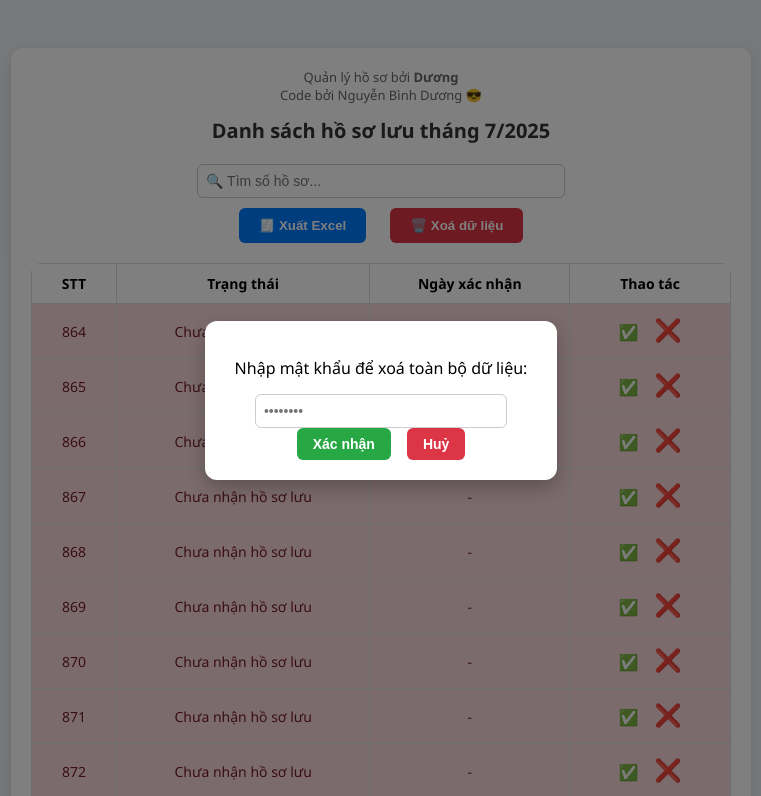
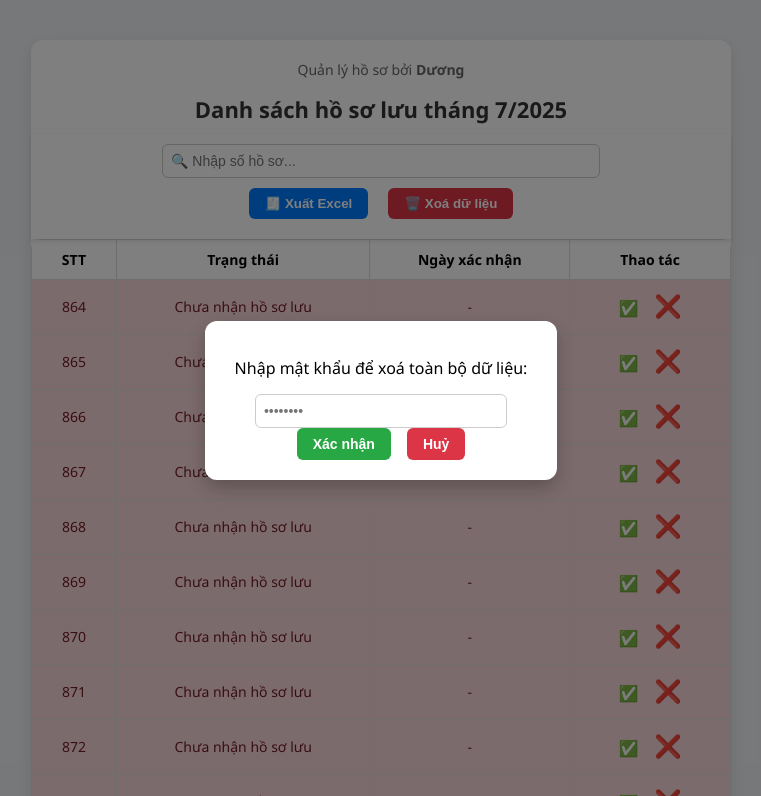
Before and after one commit to duongbinhnz/danh-sach-chung-thuc, a plain HTML site: page index.html in a window 1280 px wide. Both pictures are taken after a click on the button "🗑️ Xoá dữ liệu". Shown: the top 796 px of the page, without its empty margins (259-1020 px from the left). Drawn offline with Linux system fonts and the light colour scheme.

Commit message:
Update index.html

```diff
--- a/index.html
+++ b/index.html
@@ -1,71 +1,99 @@
 <!DOCTYPE html>
 <html lang="vi">
-<head><meta charset="UTF-8"><title>Danh sách hồ sơ lưu tháng 7/2025</title>
+<head><meta charset="UTF-8"><title>Quản lý hồ sơ tháng 7/2025</title>
 <style>
-  html {
-  overflow-y: scroll;
+  html { overflow-y: scroll; }
+  body, button, input { cursor: pointer; margin: 0; padding: 0; }
+  body { font-family:'Segoe UI'; background:#f0f2f5; display:flex; flex-direction:column; align-items:center; }
+  .container { background:#fff; padding-bottom:40px; border-radius:12px; box-shadow:0 5px 15px rgba(0,0,0,0.1); width:90%; max-width:700px; margin-top:40px; }
+  .header-info { text-align:center; margin:20px 0 10px; font-size:14px; color:#666; }
+  h1 { text-align:center; font-size:22px; color:#333; margin-bottom:10px; }
+
+  .sticky-bar {
+    position: sticky; top: 0; background: #fff;
+    padding: 10px 0; z-index: 10;
+    box-shadow: 0 2px 4px rgba(0,0,0,0.1);
   }
 
-body {
-  font-family: 'Segoe UI';
-  background: #f0f2f5;
-  padding: 40px;
-  display: flex;
-  align-items: center;
-  flex-direction: column;
+  .search-box { text-align:center; margin-bottom:10px; }
+  #searchInput {
+    width: 60%; padding:8px; border:1px solid #ccc; border-radius:6px;
+    font-size:14px;
   }
 
-.container {
-  background: #fff;
-  padding: 20px;
-  border-radius: 12px;
-  box-shadow: 0 5px 15px rgba(0,0,0,0.1);
-  width: 90%;
-  max-width: 700px;
-  margin: 0 auto;
+  .button-row { text-align:center; margin-bottom:10px; }
+  .action-btn {
+    padding: 8px 16px; margin:0 8px;
+    border:none; color:#fff; border-radius:6px;
+    font-weight:bold; transition:background .2s;
   }
-  body, button, input { cursor: pointer; }
-  body { font-family:'Segoe UI'; background:#f0f2f5; padding:40px; display:flex; flex-direction:column; align-items:center; }
-  .container { background:#fff; padding:20px; border-radius:12px; box-shadow:0 5px 15px rgba(0,0,0,0.1); width:90%; max-width:700px; }
-  .header-info { text-align:center; margin-bottom:10px; font-size:13px; color:#666; }
-  h1 { text-align:center; margin-bottom:20px; font-size:20px; color:#333; }
-  .search-box { text-align:center; margin-bottom:10px; }
-  #searchInput { width:50%; padding:8px; border:1px solid #ccc; border-radius:6px; font-size:14px; }
-  .button-row { text-align:center; margin-bottom:20px; }
-  .action-btn { padding:10px 20px; margin:0 10px; border:none; color:#fff; border-radius:6px; font-weight:bold; transition:background .2s; }
-  .action-btn.export { background:#007bff; } .action-btn.export:hover { background:#0056b3; }
-  .action-btn.danger { background:#dc3545; } .action-btn.danger:hover { background:#a72836; }
-  table { width:100%; border-collapse:collapse; font-size:14px; border-radius:10px; overflow:hidden; opacity:0; transition:opacity .5s; }
+  .action-btn.export { background:#007bff; }
+  .action-btn.export:hover { background:#0056b3; }
+  .action-btn.danger { background:#dc3545; }
+  .action-btn.danger:hover { background:#a72836; }
+
+  table { width:100%; border-collapse:collapse; font-size:14px;
+    border-radius:10px; overflow:hidden; opacity:0;
+    transition:opacity .5s;
+  }
   th, td { padding:10px; border:1px solid #ddd; text-align:center; white-space:nowrap; }
   tbody tr:nth-child(even):not(.received):not(.not-received) { background:#f9f9f9; }
   tr.received { background:#d4edda !important; color:#155724; }
   tr.not-received { background:#f8d7da !important; color:#721c24; }
   tbody tr:hover { background:#e8f0fe !important; }
-  .btn { font-size:16px; padding:4px 8px; border:none; background:none; transition:transform .2s, opacity .2s; }
-  .selected { transform:scale(1.3); } .disabled { opacity:.5; pointer-events:none; }
+
+  .btn { font-size:16px; padding:4px 8px; border:none; background:none; transition:transform .2s,opacity .2s; }
+  .selected { transform:scale(1.3); }
+  .disabled { opacity:.5; pointer-events:none; }
   .default-cross { font-size:22px; }
-  .modal { display:none; position:fixed; z-index:999; left:0;top:0;width:100%;height:100%;background:rgba(0,0,0,0.5);align-items:center;justify-content:center; }
-  .modal-content { background:#fff;padding:20px 30px;border-radius:12px;text-align:center;box-shadow:0 8px 20px rgba(0,0,0,0.25);animation:fadeIn .3s; }
-  .modal-content p { font-size:16px;margin-bottom:15px; }
-  .modal-buttons button { padding:8px 16px; margin:0 8px; border:none; border-radius:6px; font-size:14px; font-weight:bold; cursor:pointer; }
-  .confirm-btn { background:#28a745; color:#fff; } .cancel-btn { background:#dc3545; color:#fff; }
-  input[type="password"] { padding:8px; width:80%; border:1px solid #ccc; font-size:14px; border-radius:6px; }
-  .skeleton { animation:shimmer 1.5s infinite; background:linear-gradient(to right,#eee 8%,#ddd 18%,#eee 33%); background-size:800px 104px; }
-  .skeleton-row td { height:20px; border-color:transparent; background:#eee; }
-  @keyframes shimmer { 0%{background-position:-800px 0} 100%{background-position:800px 0} }
-  @keyframes fadeIn { from{transform:scale(.95);opacity:0} to{transform:scale(1);opacity:1} }
+
+  .modal { display:none; position:fixed; z-index:999; left:0;top:0;
+    width:100%;height:100%; background:rgba(0,0,0,0.5);
+    align-items:center; justify-content:center;
+  }
+  .modal-content { background:#fff; padding:20px 30px; border-radius:12px;
+    text-align:center; box-shadow:0 8px 20px rgba(0,0,0,0.25);
+    animation:fadeIn .3s;
+  }
+  .modal-content p { font-size:16px; margin-bottom:15px; }
+  .modal-buttons button {
+    padding:8px 16px; margin:0 8px; border:none;
+    border-radius:6px; font-size:14px; font-weight:bold; cursor:pointer;
+  }
+  .confirm-btn { background:#28a745; color:#fff; }
+  .cancel-btn { background:#dc3545; color:#fff; }
+  input[type="password"] { padding:8px; width:80%; border:1px solid #ccc;
+    font-size:14px; border-radius:6px;
+  }
+
+  .skeleton { animation:shimmer 1.5s infinite;
+    background:linear-gradient(to right,#eee 8%,#ddd 18%,#eee 33%);
+    background-size:800px 104px;
+  }
+  .skeleton-row td {
+    height:20px; border-color:transparent; background:#eee;
+  }
+  @keyframes shimmer {
+    0%{background-position:-800px 0} 100%{background-position:800px 0}
+  }
+  @keyframes fadeIn {
+    from{transform:scale(.95);opacity:0} to{transform:scale(1);opacity:1}
+  }
 </style>
 </head>
 <body>
   <div class="container">
-  <div class="header-info">Quản lý hồ sơ bởi <strong>Dương</strong><br><span>Code bởi Nguyễn Bình Dương 😎</span></div>
+    <div class="header-info">Quản lý hồ sơ bởi <strong>Dương</strong></div>
     <h1>Danh sách hồ sơ lưu tháng 7/2025</h1>
 
-  <div class="search-box"><input id="searchInput" placeholder="🔍 Tìm số hồ sơ..." oninput="filterTable()"></div>
-
+    <div class="sticky-bar">
+      <div class="search-box">
+        <input id="searchInput" type="number" placeholder="🔍 Nhập số hồ sơ..." oninput="filterTable()">
+      </div>
       <div class="button-row">
         <button class="action-btn export" onclick="exportToExcel()">🧾 Xuất Excel</button>
         <button class="action-btn danger" onclick="promptReset()">🗑️ Xoá dữ liệu</button>
+      </div>
     </div>
 
     <div><table id="list"><thead><tr><th>STT</th><th>Trạng thái</th><th>Ngày xác nhận</th><th>Thao tác</th></tr></thead><tbody></tbody></table></div>
@@ -76,103 +104,97 @@ body {
 
   <script src="https://cdn.sheetjs.com/xlsx-latest/package/dist/xlsx.full.min.js"></script>
   <script>
-// Fake server API
-function fetchServerData() {
-  return new Promise(res => setTimeout(() => {
-    const data = JSON.parse(localStorage.getItem("hoso_status")) || {};
-    res(data);
-  }, 500));
-}
-
     let tbody = document.querySelector("#list tbody"), saved = {};
     let pending = null;
 
-document.getElementById("confirmYes").onclick = () => { pending && pending(); closeModal("confirmModal"); };
-document.getElementById("confirmNo").onclick = () => closeModal("confirmModal");
+    document.getElementById("confirmYes").onclick = ()=>{ pending && pending(); closeModal("confirmModal"); };
+    document.getElementById("confirmNo").onclick = ()=> closeModal("confirmModal");
     function showModal(msg, cb){ document.getElementById("confirmText").textContent=msg; openModal("confirmModal"); pending=cb; }
     function openModal(id){ document.getElementById(id).style.display="flex"; }
     function closeModal(id){ document.getElementById(id).style.display="none"; }
     function promptReset(){ document.getElementById("passwordInput").value=""; openModal("passwordModal"); }
     function closePasswordModal(){ closeModal("passwordModal"); }
     function confirmReset(){
-  if (document.getElementById("passwordInput").value === atob("dHVuZ2R1b25naGo=")) {
+      if(document.getElementById("passwordInput").value===atob("dHVuZ2R1b25naGo=")){
         localStorage.removeItem("hoso_status");
         location.reload();
       } else alert("Sai mật khẩu!");
     }
 
     function createSkeleton(n=10){
-  tbody.innerHTML = "";
+      tbody.innerHTML="";
       for(let i=0;i<n;i++){
-    let tr = document.createElement("tr");
-    tr.className="skeleton-row";
-    for(let j=0;j<4;j++){ let td = document.createElement("td"); td.className="skeleton"; tr.appendChild(td);}
+        let tr=document.createElement("tr"); tr.className="skeleton-row";
+        for(let j=0;j<4;j++){ let td=document.createElement("td"); td.className="skeleton"; tr.appendChild(td); }
         tbody.appendChild(tr);
       }
     }
 
-function loadData(data) {
-  saved = data;
-  tbody.innerHTML = "";
+    function loadData() {
+      saved = JSON.parse(localStorage.getItem("hoso_status"))||{};
+      tbody.innerHTML="";
       for(let i=864;i<=1000;i++){
-    const id = "stt_"+i, sv = saved[id];
-    const type = sv?sv.type:"not-received";
-    const date = sv?sv.date:"-";
+        const id="stt_"+i;
+        const sv = saved[id];
+        const type=sv ? sv.type : "not-received";
+        const date=sv ? sv.date : "-";
         let tr = document.createElement("tr");
         tr.classList.add(type);
-    tr.innerHTML = `<td>${i}</td><td class="status">${type=="received"? "Đã nhận hồ sơ lưu":"Chưa nhận hồ sơ lưu"}</td><td class="date">${date}</td><td><button class="btn tick">✅</button><button class="btn cross default-cross">❌</button></td>`;
+        tr.innerHTML=`<td>${i}</td><td class="status">${type==="received"?"Đã nhận hồ sơ lưu":"Chưa nhận hồ sơ lưu"}</td><td class="date">${date}</td><td><button class="btn tick">✅</button><button class="btn cross default-cross">❌</button></td>`;
         const tick=tr.querySelector(".tick"), cross=tr.querySelector(".cross");
         const statusCell=tr.querySelector(".status"), dateCell=tr.querySelector(".date");
-    const apply = (tp, tm=null) => {
-      const now = tm||new Date().toLocaleString("vi-VN");
-      statusCell.textContent = tp=="received"?"Đã nhận hồ sơ lưu":"Chưa nhận hồ sơ lưu";
-      dateCell.textContent = now;
-      if(tp=="received"){ tr.classList.add("received"); tick.classList.add("selected","disabled"); cross.classList.add("disabled"); }
+
+        const apply=(tp, tm=null)=>{
+          const now=tm||new Date().toLocaleString("vi-VN");
+          statusCell.textContent=tp==="received"? "Đã nhận hồ sơ lưu":"Chưa nhận hồ sơ lưu";
+          dateCell.textContent=now;
+          if(tp==="received"){ tr.classList.add("received"); tick.classList.add("selected","disabled"); cross.classList.add("disabled"); }
           else { tr.classList.add("not-received"); cross.classList.add("selected"); }
-      saved[id] = {type:tp, date:now};
+          saved[id]={type:tp, date:now};
           localStorage.setItem("hoso_status", JSON.stringify(saved));
         };
-    tick.onclick = ()=>showModal(`Xác nhận đã nhận hồ sơ số ${i}?`, ()=>apply("received"));
-    cross.onclick = ()=>showModal(`Xác nhận chưa nhận hồ sơ số ${i}?`, ()=>apply("not-received"));
+
+        tick.onclick=()=>showModal(`Xác nhận đã nhận hồ sơ số ${i}?`, ()=>apply("received"));
+        cross.onclick=()=>showModal(`Xác nhận chưa nhận hồ sơ số ${i}?`, ()=>apply("not-received"));
+
         tbody.appendChild(tr);
       }
-  document.querySelector("table").style.opacity = 1;
+      document.querySelector("table").style.opacity=1;
     }
 
+    window.onload = ()=>{
+      createSkeleton(10);
+      setTimeout(loadData,600);
+    };
+
     function filterTable(){
-  const v = document.getElementById("searchInput").value.trim();
+      let v = document.getElementById("searchInput").value;
       document.querySelectorAll("#list tbody tr").forEach(tr=>{
-    tr.style.display = tr.children[0].textContent.includes(v)? "": "none";
+        tr.style.display = (v==="" || tr.children[0].textContent.includes(v)) ? "" : "none";
       });
     }
-
-window.onload = () => {
-  createSkeleton(10);
-  fetchServerData().then(loadData);
-};
 
     function exportToExcel(){
       const data=[["STT","Trạng thái","Ngày xác nhận"]];
       document.querySelectorAll("#list tbody tr").forEach(r=>{
         data.push([r.children[0].textContent, r.children[1].textContent, r.children[2].textContent]);
       });
+
       const ws = XLSX.utils.aoa_to_sheet(data);
       const headerFont={ name:"Segoe UI", sz:14, bold:true };
-  ["A1","B1","C1"].forEach(a=>{ if(ws[a]) ws[a].s={ font:headerFont,alignment:{horizontal:"center",vertical:"center"} }; });
+      ["A1","B1","C1"].forEach(a=>{ if(ws[a]) ws[a].s={ font:headerFont, alignment:{horizontal:"center", vertical:"center"} }; });
       ws["!cols"]=[{wch:8},{wch:30},{wch:25}];
-  const range = XLSX.utils.decode_range(ws["!ref"]);
-  for(let R=1;R<=range.e.r;R++){
-    const st = ws["B"+(R+1)]?.v || "";
-    const fill = st.includes("Đã nhận")? { fgColor:{rgb:"D4EDDA"} } : { fgColor:{rgb:"F8D7DA"} };
-    for(let C=0;C<=range.e.c;C++){
-      const addr = XLSX.utils.encode_cell({r:R,c:C});
-      if(!ws[addr]) ws[addr] = {t:"s",v:""};
-      ws[addr].s = Object.assign({}, ws[addr].s, {
-        fill, alignment:{ horizontal:"center", vertical:"center" }
-      });
+      const range=XLSX.utils.decode_range(ws["!ref"]);
+      for(let R=1; R<=range.e.r; R++){
+        const st=ws["B"+(R+1)]?.v || "";
+        const fill= st.includes("Đã nhận") ? { fgColor:{rgb:"D4EDDA"} } : { fgColor:{rgb:"F8D7DA"} };
+        for(let C=0; C<=range.e.c; C++){
+          const addr = XLSX.utils.encode_cell({r:R, c:C});
+          if(!ws[addr]) ws[addr]={t:"s",v:""};
+          ws[addr].s = Object.assign({}, ws[addr].s, { fill, alignment:{horizontal:"center", vertical:"center"} });
         }
       }
-  const wb = XLSX.utils.book_new();
+      const wb=XLSX.utils.book_new();
       XLSX.utils.book_append_sheet(wb, ws, "HoSoThang7");
       XLSX.writeFile(wb, "HoSo_Luu_Thang7_2025.xlsx");
     }
```
Lines whose indentation alone changed are shown as unchanged.
